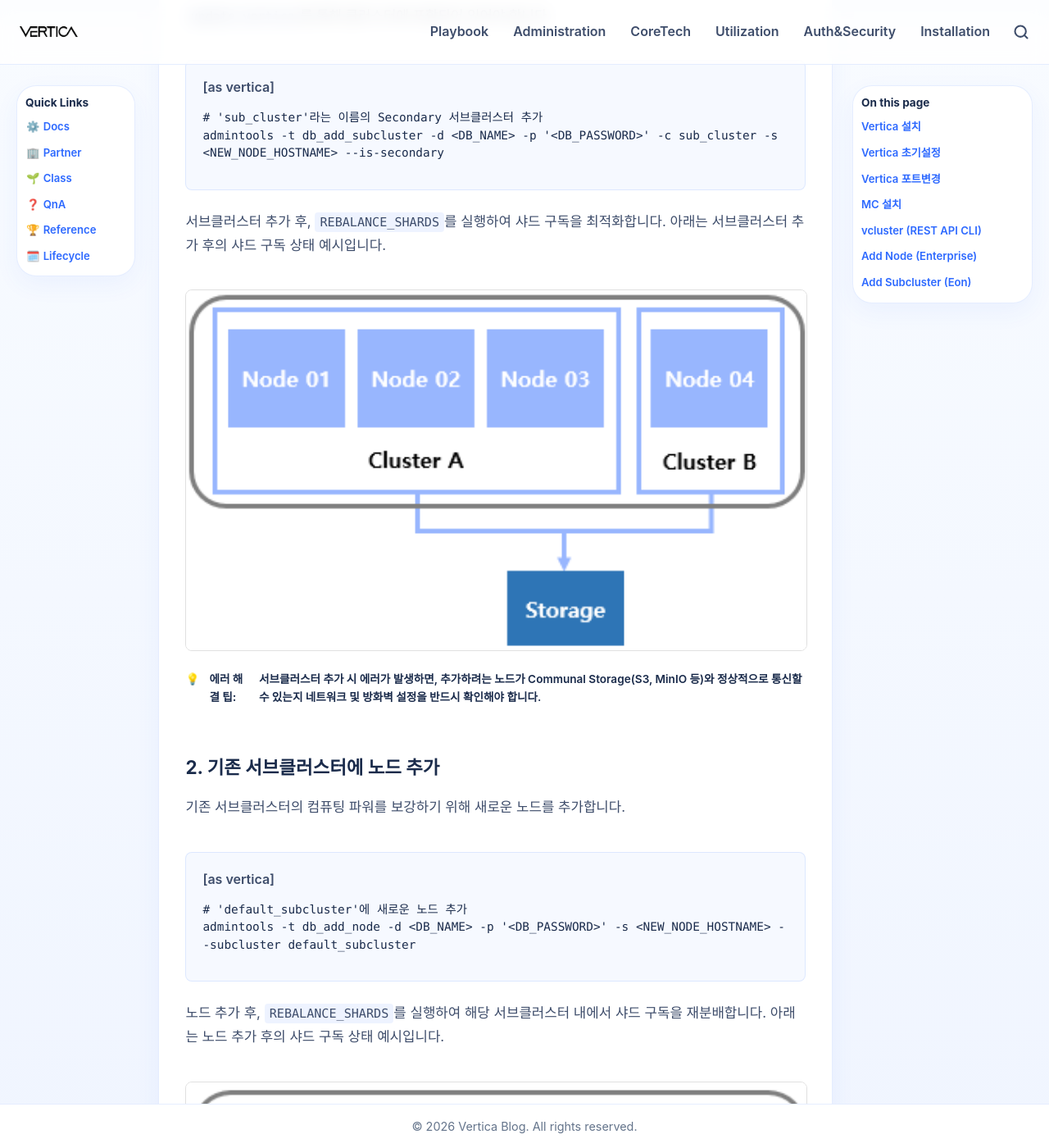
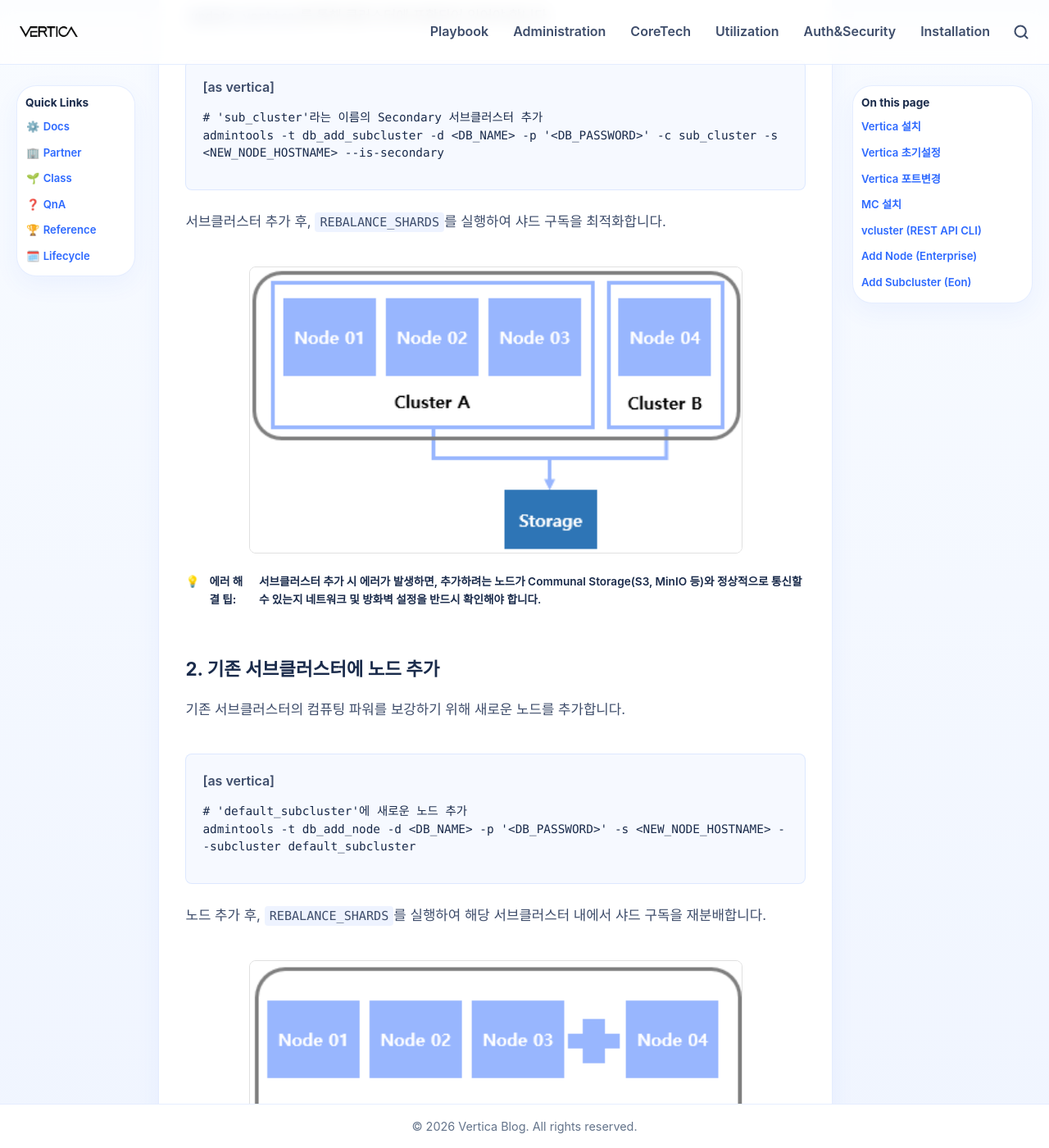
Before and after one commit to JIN0326/vertica_blog, a Jekyll site: the page built from 06installation.md, in a window 1280 px wide and 1400 px high, scrolled down 16776 px. Shown: the whole window at 82% size. Built offline with Jekyll 4.4.1, drawn with Linux system fonts in a browser that asks for light colours.

Commit message:
Update blog content and styling

```diff
--- a/06installation.md
+++ b/06installation.md
@@ -597,8 +597,8 @@
       <pre><code># 'sub_cluster'라는 이름의 Secondary 서브클러스터 추가
 admintools -t db_add_subcluster -d &lt;DB_NAME&gt; -p '&lt;DB_PASSWORD&gt;' -c sub_cluster -s &lt;NEW_NODE_HOSTNAME&gt; --is-secondary</code></pre>
     </div>
-    <p class="section-description" style="margin-top: 1.5rem;">서브클러스터 추가 후, <code>REBALANCE_SHARDS</code>를 실행하여 샤드 구독을 최적화합니다. 아래는 서브클러스터 추가 후의 샤드 구독 상태 예시입니다.</p>
-    <img src="{{ '/assets/images/add_sub1.png' | relative_url }}" alt="서브클러스터 추가 후 샤드 상태" style="width: 100%; max-width: 800px; margin: 1.5rem auto; display: block; border: 1px solid #e0e0e0; border-radius: 8px;">
+    <p class="section-description" style="margin-top: 1.5rem;">서브클러스터 추가 후, <code>REBALANCE_SHARDS</code>를 실행하여 샤드 구독을 최적화합니다. </p>
+    <img src="{{ '/assets/images/add_sub1.png' | relative_url }}" alt="서브클러스터 추가 후 샤드 상태" style="width: 100%; max-width: 600px; margin: 1.5rem auto; display: block; border: 1px solid #e0e0e0; border-radius: 8px;">
     <ul class="feature-list" style="margin-top: 1rem;">
       <li><span class="feature-list__icon">💡</span> <strong>에러 해결 팁:</strong> <span>서브클러스터 추가 시 에러가 발생하면, 추가하려는 노드가 Communal Storage(S3, MinIO 등)와 정상적으로 통신할 수 있는지 네트워크 및 방화벽 설정을 반드시 확인해야 합니다.</span></li>
     </ul>
@@ -612,8 +612,8 @@
       <pre><code># 'default_subcluster'에 새로운 노드 추가
 admintools -t db_add_node -d &lt;DB_NAME&gt; -p '&lt;DB_PASSWORD&gt;' -s &lt;NEW_NODE_HOSTNAME&gt; --subcluster default_subcluster</code></pre>
     </div>
-    <p class="section-description" style="margin-top: 1.5rem;">노드 추가 후, <code>REBALANCE_SHARDS</code>를 실행하여 해당 서브클러스터 내에서 샤드 구독을 재분배합니다. 아래는 노드 추가 후의 샤드 구독 상태 예시입니다.</p>
-    <img src="{{ '/assets/images/add_sub2.png' | relative_url }}" alt="노드 추가 후 샤드 상태" style="width: 100%; max-width: 800px; margin: 1.5rem auto; display: block; border: 1px solid #e0e0e0; border-radius: 8px;">
+    <p class="section-description" style="margin-top: 1.5rem;">노드 추가 후, <code>REBALANCE_SHARDS</code>를 실행하여 해당 서브클러스터 내에서 샤드 구독을 재분배합니다. </p>
+    <img src="{{ '/assets/images/add_sub2.png' | relative_url }}" alt="노드 추가 후 샤드 상태" style="width: 100%; max-width: 600px; margin: 1.5rem auto; display: block; border: 1px solid #e0e0e0; border-radius: 8px;">
   </div>
 
   <div class="architecture-subsection">
```
Also changed, not shown: README.md (+16 -8 lines).
